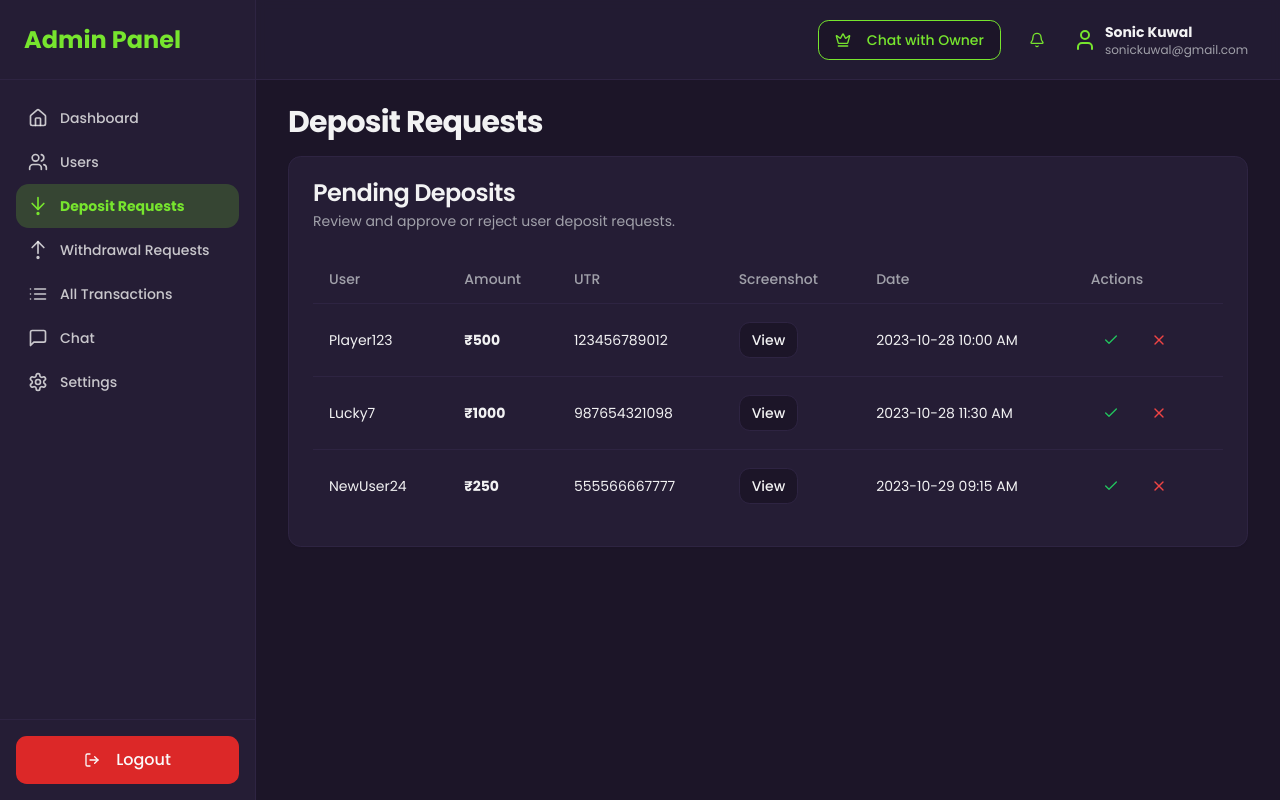
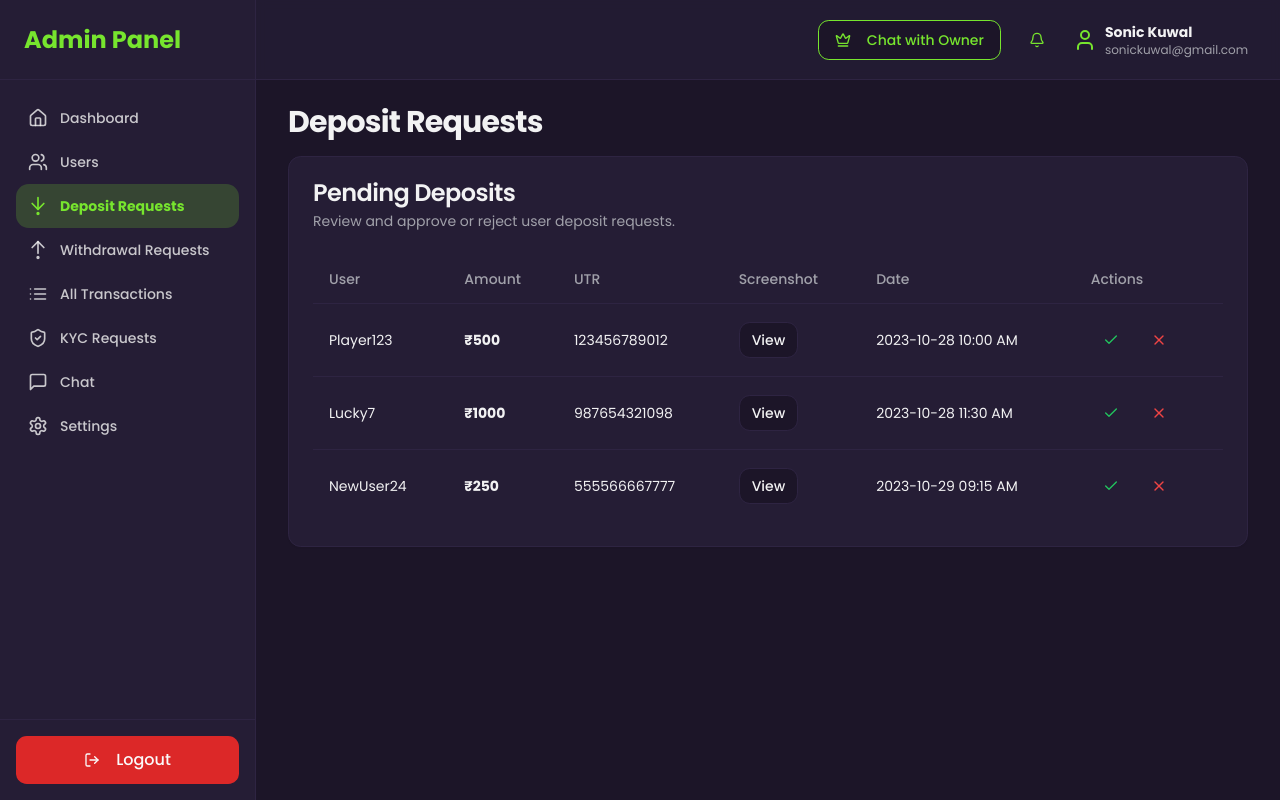
Before and after one commit to Soninkuwal/chikan-kuwal-new, a Next.js app: page /admin/payments in a window 1280 px wide. Built offline with nearby package versions, Linux system fonts and the light colour scheme.

Commit message:
Update layout.tsx

```diff
--- a/src/app/admin/layout.tsx
+++ b/src/app/admin/layout.tsx
@@ -1,10 +1,11 @@
+
 'use client';
 import Link from 'next/link';
 import { usePathname } from 'next/navigation';
 import { cn } from '@/lib/utils';
 import { Button } from '@/components/ui/button';
 import { ScrollArea } from '@/components/ui/scroll-area';
-import { Home, Users, ArrowDownToDot, ArrowUpFromDot, List, Settings, LogOut, MessageSquare, Bell, User, Crown } from 'lucide-react';
+import { Home, Users, ArrowDownToDot, ArrowUpFromDot, List, Settings, LogOut, MessageSquare, Bell, User, Crown, ShieldCheck } from 'lucide-react';
 
 const menuItems = [
   { href: '/admin/dashboard', label: 'Dashboard', icon: Home },
@@ -12,7 +13,8 @@ const menuItems = [
   { href: '/admin/payments', label: 'Deposit Requests', icon: ArrowDownToDot },
   { href: '/admin/withdrawal-requests', label: 'Withdrawal Requests', icon: ArrowUpFromDot },
   { href: '/admin/transactions', label: 'All Transactions', icon: List },
-   { href: '/admin/chat', label: 'Chat', icon: MessageSquare },
+  { href: '/admin/kyc-requests', label: 'KYC Requests', icon: ShieldCheck },
+  { href: '/admin/chat', label: 'Chat', icon: MessageSquare },
   { href: '/admin/settings', label: 'Settings', icon: Settings },
 ];
 
```
